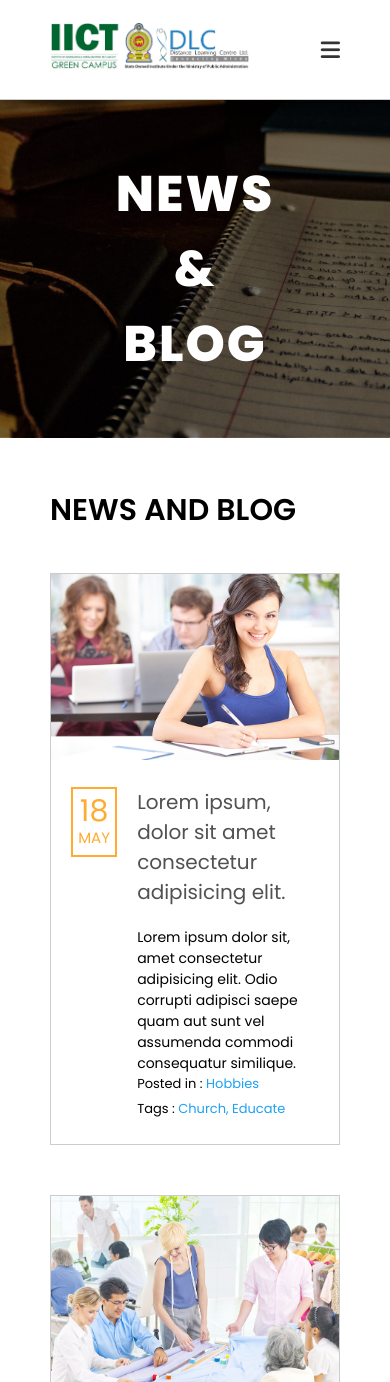
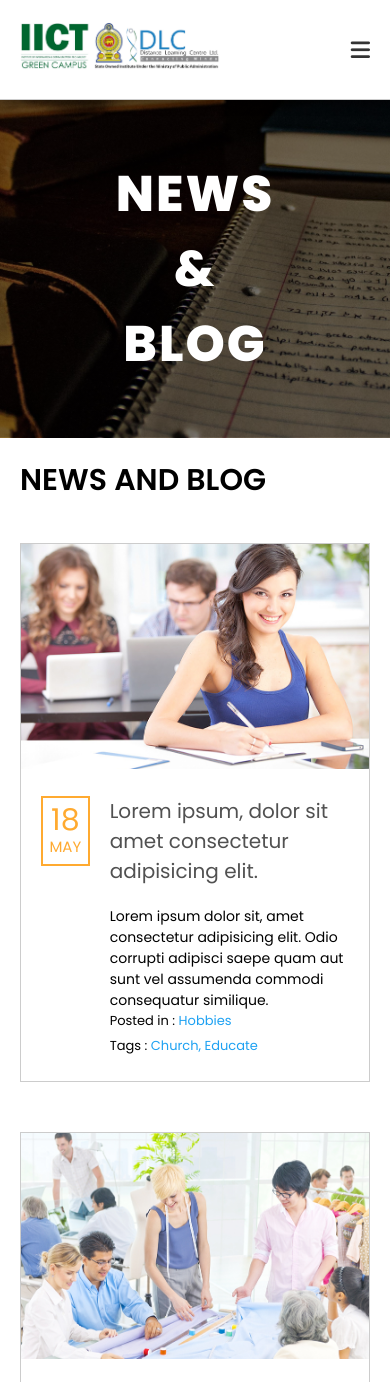
Before and after one commit to umindudinal/fully_responsive_website, a PHP site: page /blog.html in a window 390 px wide. Shown: the top 1382 px of the page. Run offline with PHP 8.4, Linux system fonts and the light colour scheme; some libraries are stand-ins or nearby versions.

Commit message:
Update Code

```diff
--- a/css/style.css
+++ b/css/style.css
@@ -609,7 +609,7 @@
 
 @media (max-width: 1230px) {
      nav {
-          padding: 0 50px;
+          padding: 0 20px;
      }
      .teachers .teacher-part {
           grid-template-columns: repeat(3, 1fr);
@@ -640,7 +640,7 @@
           grid-template-columns: repeat(2, 1fr);
      }
      .content, .teachers {
-          padding: 50px;
+          padding: 20px;
      }
      .teachers .teacher-part {
           gap: 20px;
@@ -709,7 +709,7 @@
           gap: 50px;
      }
      .content {
-          padding: 50px;
+          padding: 20px;
      }
      .content .news {
           grid-template-columns: repeat(1, 1fr);
@@ -746,6 +746,7 @@
           grid-template-columns: repeat(1, 1fr);
      }
      .footer {
-          padding: 50px;
+          padding: 20px;
      }
+
 }
```
